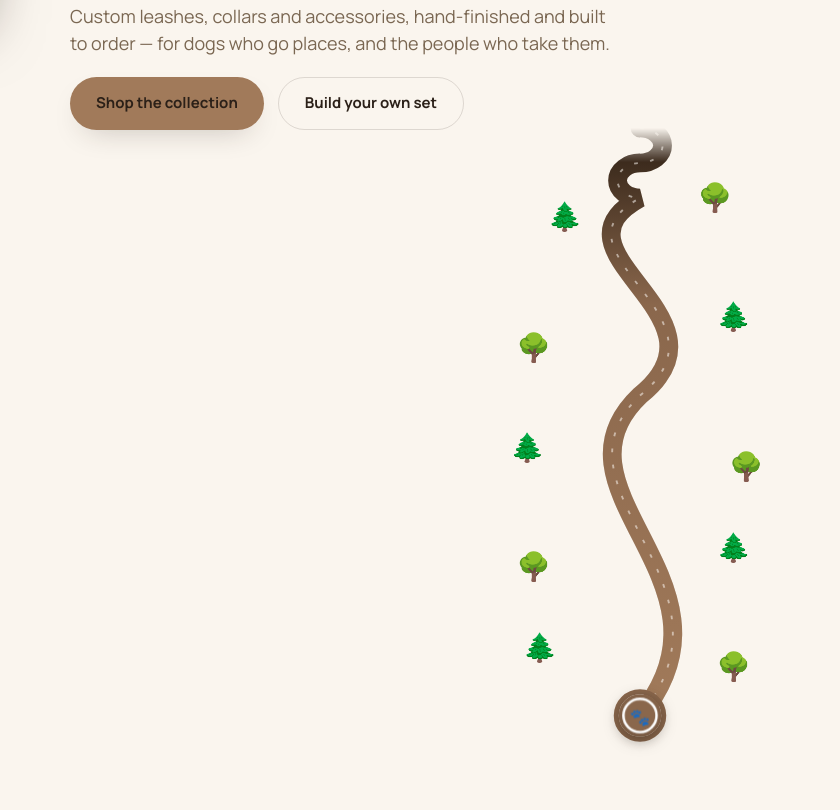
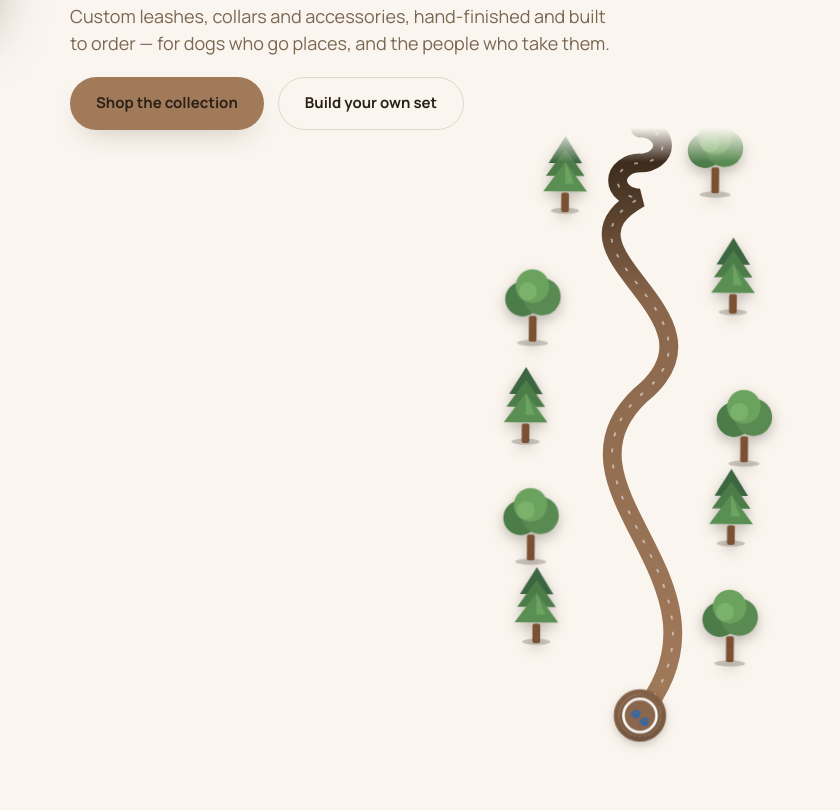
Before and after one commit to Tjsuduku/boopdog-website-sample, a plain HTML site: page index.html in a window 1280 px wide. Shown: the part 773-1583 px from the top of the page, without its empty margins (0-840 px from the left). Drawn offline with nearby package versions, Linux system fonts and the light colour scheme.

Commit message:
Redo journey trees as illustrated SVG trees, bigger and slower grow-from-ground pop-in

```diff
--- a/index.html
+++ b/index.html
@@ -265,14 +265,22 @@
   }
   .journey-stitch{ stroke:var(--bone); stroke-width:1.5; stroke-dasharray:3 10; fill:none; opacity:.55; }
   .journey-emoji{ font-size:20px; text-anchor:middle; dominant-baseline:central; }
-  /* Trees pop up along the sides of the path as it's walked/scrolled */
+  /* Trees grow up out of the ground along the sides of the path as it's walked/scrolled.
+     Drawn as real layered SVG tree shapes (see <symbol id="treePine"/"treeRound">), not emoji. */
   .journey-tree{
-    font-size:22px; text-anchor:middle; dominant-baseline:central;
-    opacity:0; transform-box:fill-box; transform-origin:center bottom;
-    transform:scale(.35) translateY(8px);
-    transition:opacity .45s ease, transform .5s cubic-bezier(.34,1.56,.64,1);
+    opacity:0; transform-box:fill-box; transform-origin:50% 100%;
+    transform:scale(.55,.06) translateY(3px);
+    transition:opacity 1.1s ease, transform 1.6s cubic-bezier(.18,1.4,.32,1);
+    filter:drop-shadow(0 4px 5px rgba(43,32,24,.28));
   }
-  .journey-tree.show{ opacity:1; transform:scale(1) translateY(0); }
+  .journey-tree.show{
+    opacity:1; transform:scale(1,1) translateY(0);
+    animation:treeSway 5.5s ease-in-out 1.6s infinite;
+  }
+  @keyframes treeSway{
+    0%,100%{ transform:scale(1,1) rotate(0deg); }
+    50%{ transform:scale(1,1) rotate(1.4deg); }
+  }
   /* Stylized travelling marker: a small pin badge instead of a bare emoji */
   .journey-marker{ filter:drop-shadow(0 3px 6px rgba(43,32,24,.35)); }
   .journey-marker circle{ fill:var(--mustard-deep); stroke:#fff; stroke-width:2; animation:markerPulse 1.7s ease-in-out infinite; transform-box:fill-box; transform-origin:center; }
@@ -611,22 +619,40 @@
             <stop offset="30%" stop-color="var(--mustard-deep)"/>
             <stop offset="100%" stop-color="var(--mustard)"/>
           </linearGradient>
+          <!-- Real layered tree illustrations (not emoji) used by .journey-tree via <use> -->
+          <symbol id="treePine" viewBox="0 0 44 66">
+            <ellipse cx="22" cy="62" rx="11" ry="2.4" fill="#2A1D12" opacity=".22"/>
+            <rect x="19" y="48" width="6" height="15" rx="1.5" fill="#7A5233"/>
+            <polygon points="22,4 35,25 9,25" fill="#3C6640"/>
+            <polygon points="22,14 37,35 7,35" fill="#4C7C48"/>
+            <polygon points="22,24 39,47 5,47" fill="#598F52"/>
+            <polygon points="22,24 29,41 22,41" fill="#7FB56E" opacity=".55"/>
+          </symbol>
+          <symbol id="treeRound" viewBox="0 0 48 62">
+            <ellipse cx="24" cy="59" rx="12" ry="2.4" fill="#2A1D12" opacity=".22"/>
+            <rect x="21" y="38" width="6" height="20" rx="1.5" fill="#7A5233"/>
+            <circle cx="16" cy="25" r="13.5" fill="#4C7C48"/>
+            <circle cx="31" cy="23" r="14.5" fill="#588A52"/>
+            <circle cx="23.5" cy="15" r="13" fill="#6BA25E"/>
+            <circle cx="20" cy="19" r="7" fill="#8AC178" opacity=".5"/>
+          </symbol>
         </defs>
         <!-- The leash "wraps" itself (a loose coil) right as it leaves the video, then runs straight down -->
         <path class="journey-leash-shadow" d="M120,0 a18,14 0 1,1 0.1,28 a18,14 0 1,0 -0.1,28 C40,100 200,150 120,214 C40,290 208,364 120,470"/>
         <path id="journeyPath" class="journey-leash-progress" d="M120,0 a18,14 0 1,1 0.1,28 a18,14 0 1,0 -0.1,28 C40,100 200,150 120,214 C40,290 208,364 120,470"/>
         <path class="journey-stitch" d="M120,0 a18,14 0 1,1 0.1,28 a18,14 0 1,0 -0.1,28 C40,100 200,150 120,214 C40,290 208,364 120,470"/>
-        <!-- Trees flanking the path, pop up in via JS as scroll progress reaches each one -->
-        <text class="journey-tree" data-at="0.08" x="60" y="70">🌲</text>
-        <text class="journey-tree" data-at="0.10" x="180" y="55">🌳</text>
-        <text class="journey-tree" data-at="0.24" x="195" y="150">🌲</text>
-        <text class="journey-tree" data-at="0.28" x="35" y="175">🌳</text>
-        <text class="journey-tree" data-at="0.45" x="30" y="255">🌲</text>
-        <text class="journey-tree" data-at="0.50" x="205" y="270">🌳</text>
-        <text class="journey-tree" data-at="0.62" x="195" y="335">🌲</text>
-        <text class="journey-tree" data-at="0.66" x="35" y="350">🌳</text>
-        <text class="journey-tree" data-at="0.80" x="40" y="415">🌲</text>
-        <text class="journey-tree" data-at="0.85" x="195" y="430">🌳</text>
+        <!-- Trees flanking the path grow up out of the ground via JS as scroll progress reaches each one.
+             Real drawn tree shapes (#treePine/#treeRound above), sized to their base sitting on the path line. -->
+        <use class="journey-tree" data-at="0.08" href="#treePine" x="37" y="2" width="46" height="68"/>
+        <use class="journey-tree" data-at="0.10" href="#treeRound" x="155" y="-9" width="50" height="64"/>
+        <use class="journey-tree" data-at="0.24" href="#treePine" x="172" y="82" width="46" height="68"/>
+        <use class="journey-tree" data-at="0.28" href="#treeRound" x="10" y="111" width="50" height="64"/>
+        <use class="journey-tree" data-at="0.45" href="#treePine" x="7" y="187" width="46" height="68"/>
+        <use class="journey-tree" data-at="0.50" href="#treeRound" x="180" y="206" width="50" height="64"/>
+        <use class="journey-tree" data-at="0.62" href="#treePine" x="172" y="267" width="46" height="68"/>
+        <use class="journey-tree" data-at="0.66" href="#treeRound" x="10" y="286" width="50" height="64"/>
+        <use class="journey-tree" data-at="0.80" href="#treePine" x="17" y="347" width="46" height="68"/>
+        <use class="journey-tree" data-at="0.85" href="#treeRound" x="170" y="366" width="50" height="64"/>
         <!-- Fixed ring on "Made to measure" that the clasp locks into -->
         <circle id="journeyRing" cx="120" cy="470" r="19" fill="none" stroke="var(--tan)" stroke-width="4" opacity=".5"/>
         <!-- Clasp: the trigger-hook hardware at the leash's end, right where it reaches "Made to measure" -->
```
